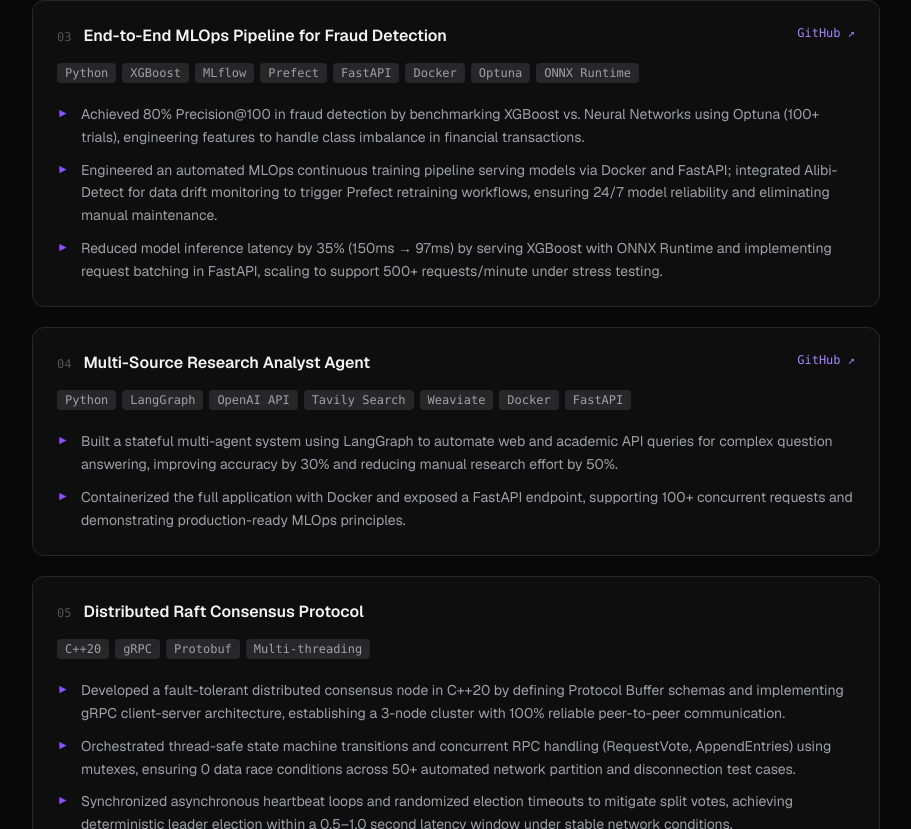
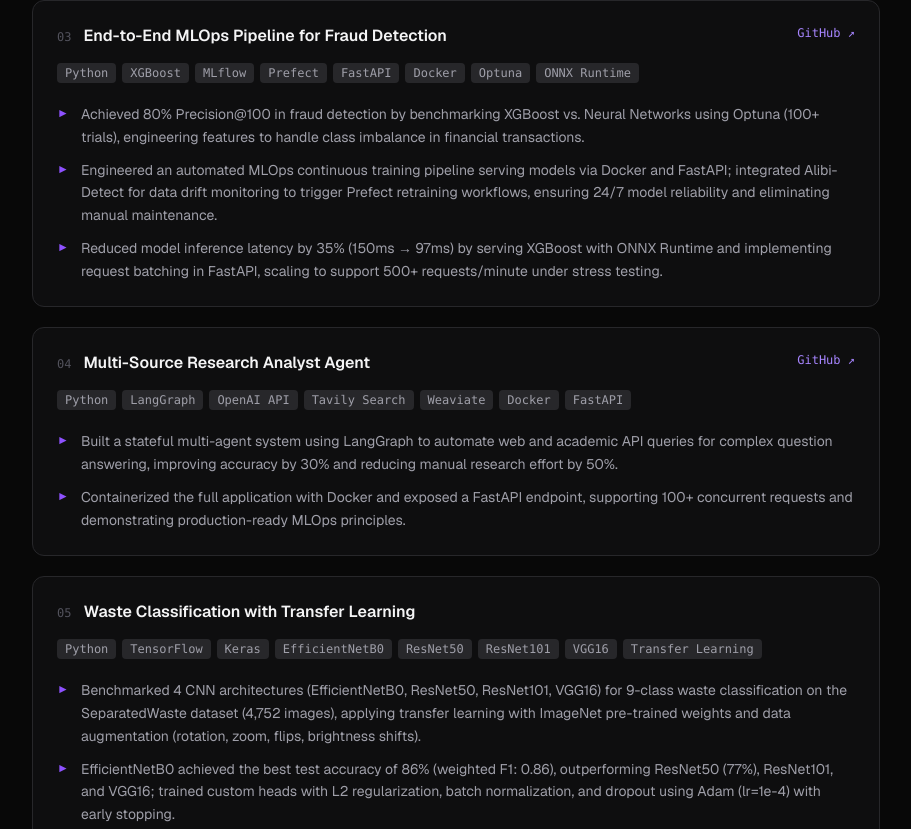
Before and after one commit to Karthikvenugopal/Karthikvenugopal.github.io, a Next.js app: page / in a window 1280 px wide. Shown: the part 1971-2800 px from the top of the page, without its empty margins (184-1095 px from the left). Built offline with nearby package versions, Linux system fonts and the light colour scheme.

Commit message:
Add Waste Classification project and update Raft GitHub links

```diff
--- a/src/components/Projects.tsx
+++ b/src/components/Projects.tsx
@@ -46,6 +46,17 @@ const projects = [
   },
   {
     id: "05",
+    title: "Waste Classification with Transfer Learning",
+    github: null,
+    tech: ["Python", "TensorFlow", "Keras", "EfficientNetB0", "ResNet50", "ResNet101", "VGG16", "Transfer Learning"],
+    bullets: [
+      "Benchmarked 4 CNN architectures (EfficientNetB0, ResNet50, ResNet101, VGG16) for 9-class waste classification on the SeparatedWaste dataset (4,752 images), applying transfer learning with ImageNet pre-trained weights and data augmentation (rotation, zoom, flips, brightness shifts).",
+      "EfficientNetB0 achieved the best test accuracy of 86% (weighted F1: 0.86), outperforming ResNet50 (77%), ResNet101, and VGG16; trained custom heads with L2 regularization, batch normalization, and dropout using Adam (lr=1e-4) with early stopping.",
+      "Attained per-class F1 scores as high as 0.97 for Vegetation and 0.93 for Food Organics; saved final model checkpoints in .keras format for reproducible evaluation across all four model variants.",
+    ],
+  },
+  {
+    id: "06",
     title: "Distributed Raft Consensus Protocol",
     github: null,
     tech: ["C++20", "gRPC", "Protobuf", "Multi-threading"],
```
Also changed, not shown: 16 other files (tests, documents, lock files or other folders).
